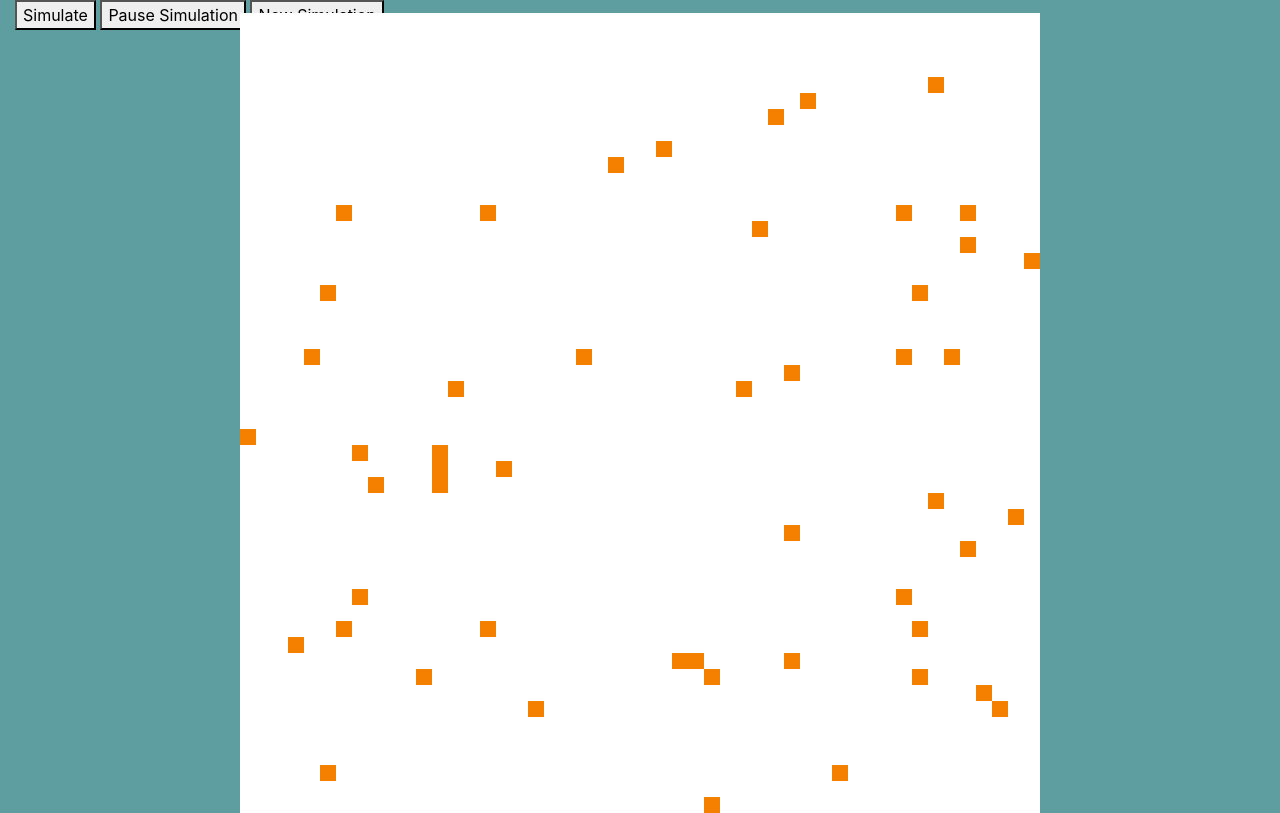
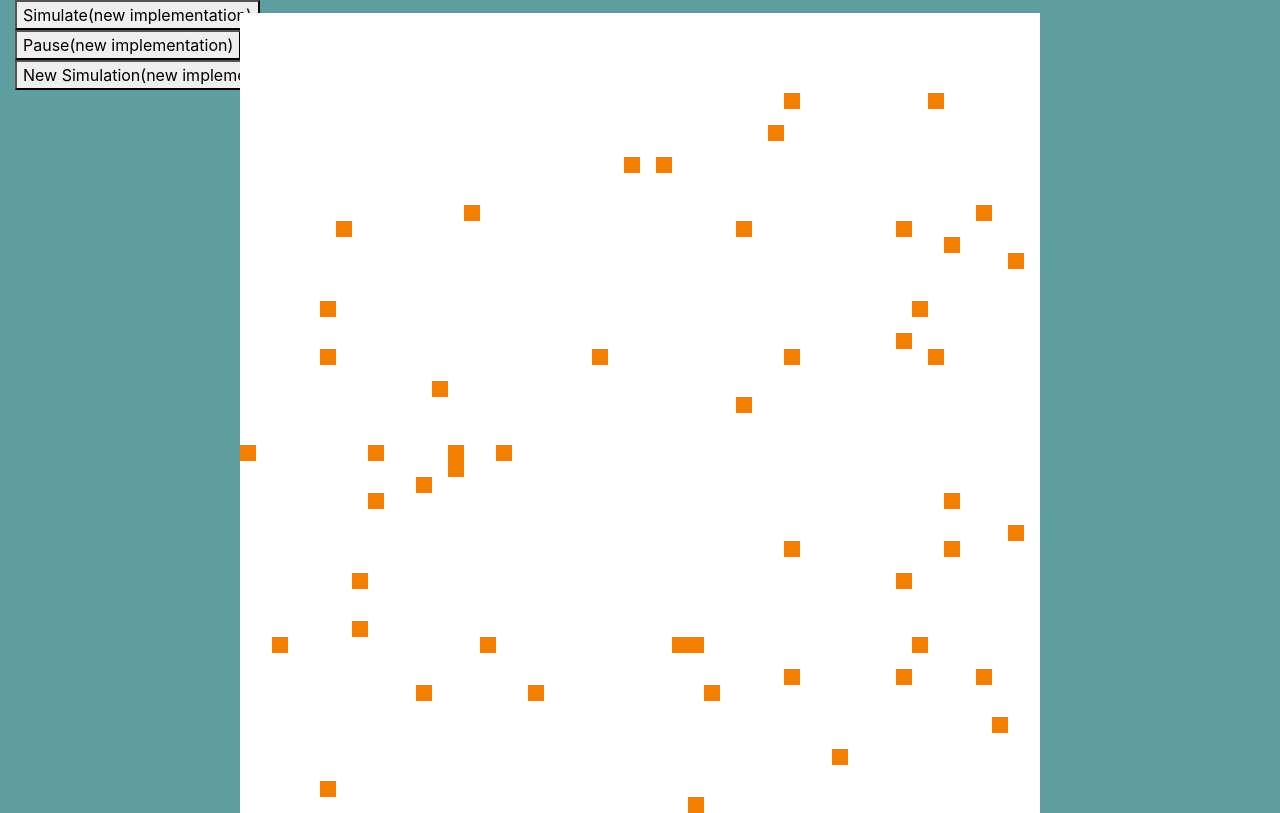
Before and after one commit to 42jaylonw/SimulatedEvolution, a Flask app: page / in a window 1280 px wide. Shown: the part 59-872 px from the top of the page. Run offline with Flask 3, Linux system fonts and the light colour scheme; some libraries are stand-ins or nearby versions.

Commit message:
initial commit for new user interaction implementation

```diff
--- a/games/sprint_0_random/random_moving.py
+++ b/games/sprint_0_random/random_moving.py
@@ -72,5 +72,7 @@ def run_random_moving():
         # print("producers_info: \n", producers_info)
         # print("consumers_info: \n", consumers_info)
 
+def get_location_info(sim):
+    return sim.layers
 if __name__ == '__main__':
     run_random_moving()
--- a/website/Templates/home.html
+++ b/website/Templates/home.html
@@ -8,10 +8,9 @@
 <div class="row">
     <!-- Simulator controls -->
     <div class="col-sm-4">
-        <button type="button" onclick="runSimulation()">Simulate</button>
-        {# <button id="simulateButton" type="button">Simulate</button> #}
-        <button type="button" onclick="pauseSimulation()">Pause Simulation</button>
-        <button type="button" onclick="newSimulation()">New Simulation</button>
+        <button id="simulateButton" type="button">Simulate(new implementation)</button>
+        <button id="pauseSimulationButton" type="button">Pause(new implementation)</button>
+        <button id="newSimulationButton" type="button">New Simulation(new implementation)</button>
     </div>
     <!-- Simulation Area-->
     <div class="col-sm-4">
@@ -20,10 +19,6 @@
             </div>
 
         </div>
-        {# <div class="slider-container">
-            <input type="range" min="0" max="100" value="0" class="slider" id="generation-range">
-        </div> #}
-
     </div>
 </div>
 {% endblock %}
@@ -31,16 +26,8 @@
 <!-- Scripts -->
 {% block script %}
 <!-- Grid functions -->
-{# <script
-type = "text/javascript"
-src = "{{ url_for('static', filename='creature_element.js') }}">
-</script> #}
+
 <script
-type = "text/javascript"
-src = "{{ url_for('static', filename='grid.js') }}"
-></script>
-
-{# <script
 type = "text/javascript"
 src = "{{ url_for('static', filename='simulation-grid.js') }}"
 ></script>
@@ -51,5 +38,5 @@ src = "{{ url_for('static', filename='cell.js') }}"
 <script
 type = "text/javascript"
 src = "{{ url_for('static', filename='frontend-main.js') }}"
-></script> #}
+></script>
 {% endblock script %}
--- a/website/static/frontend-main.js
+++ b/website/static/frontend-main.js
@@ -1,7 +1,27 @@
 
+//Create a 50x50 Simulation Grid
 simSpace = new SimulationGrid(50);
 simSpace.populateGrid();
 
-document.getElementById('simulateButton').addEventListener('click', function(){
+
+//Assign functions for each button
+startSimButton = document.getElementById('simulateButton');
+pauseSimButton = document.getElementById('pauseSimulationButton');
+newSimButton = document.getElementById('newSimulationButton');
+//Start Simulation
+startSimButton.addEventListener('click', function(){
     simSpace.runSimulation();
+    startSimButton.disabled = true;
 });
+
+//Pause Simulation
+pauseSimButton.addEventListener('click', function(){
+    simSpace.pauseSimulation();
+    startSimButton.disabled = false;
+});
+
+//Create a new Simulation
+newSimButton.addEventListener('click', function()
+{
+    simSpace.newSimulation();
+});
--- a/website/static/grid.js
+++ /dev/null
@@ -1,139 +0,0 @@
-
-const output = document.querySelector('.sim-container');
-
-const grid={rows:50, cols:50};
-
-createGrid(grid.rows * grid.cols);
-populateGrid();
-
-// Create grid
-function createGrid(total)
-{
-    for(i = 0; i < total; i++)
-    {
-        const cell = document.createElement('div');
-        // Cell id is 'cell-<row>-<col>'
-        cell.id = 'cell-' + Math.floor(i/grid.rows) + '-' + i % grid.cols;
-        //Add cell to container
-        output.append(cell);
-        //Add style classification for cell
-        cell.classList.add('grid-item');
-        cell.style.backgroundColor = "white";
-        //Add event listeners to each cell
-        cell.onmouseenter = function() {showCellBorder(this)};
-        cell.onmouseleave = function() {hideCellBorder(this)};
-    }
-}
-
-//Create an outline for each cell that the mouse hovers over
-function showCellBorder(cell)
-{
-    // cell.style.border = "3px solid black";
-    cell.style.opacity = 0.5;
-}
-
-//Remove outline when mouse leaves cell
-function hideCellBorder(cell)
-{
-    // cell.style.border = "none";
-    cell.style.opacity = 1;
-}
-//Edit a specified cell
-function editCell(cellId, color)
-{
-    const cell = document.getElementById(cellId);
-    cell.style.backgroundColor = color;
-}
-function addCreature(creature)
-{
-    const cell = document.getElementById(creature.cellId);
-    cell.appendChild(creature.element);
-}
-//Create a new simulation grid on the server, then request the simulation grid information, then apply this data to frontend
-let simulationID;
-function populateGrid()
-{
-    //Create simulation grid and request its information
-    fetch('/setup_grid')
-    .then((response) => response.json())
-    .then((data) => {
-        //Apply received data to grid
-        for(let organism of data)
-        {
-            position = organism[0]
-            color = organism[1]
-            editCell('cell-' + position[0] + '-' + position[1], `rgb(${(color[0] *255)}, ${(color[1] * 255)}, ${(color[2] * 255)})`);
-            // newCreature = new CreatureElement(organism[0], organism[1]);
-            // addCreature(newCreature)
-        }
-        console.log("done setting up grid!");
-
-    })
-    .catch((error) =>{
-        console.error('Error:', error);
-    });
-}
-
-//Request state of simulation grid from server, then apply these changes on the frontend
-function getGridData()
-{
-    //Request simulation grid data
-    fetch('/get_grid_data')
-    .then((response) => response.json())
-    .then((data) => {
-        //update frontend grid
-        for(let organism of data)
-        {
-            oldPosition = organism[0]
-            newPosition = organism[1]
-            color = organism[2]
-            //Change grid data
-            editCell('cell-' + oldPosition[0] + '-' + oldPosition[1], 'white');
-            editCell('cell-' + newPosition[0] + '-' + newPosition[1], `rgb(${(color[0] *255)}, ${(color[1] * 255)}, ${(color[2] * 255)})`);
-        }
-
-    })
-    .catch((error) =>{
-        console.error('Error:', error);
-    });
-}
-
-function newSimulation()
-{
-    for(let i = 0; i < 50 * 50; i++)
-    {
-        editCell('cell-' + Math.floor(i/grid.rows) + '-' + i % grid.cols, 'white');
-    }
-
-     //Create simulation grid and request its information
-     fetch('/new_grid')
-     .then((response) => response.json())
-     .then((data) => {
-         //Apply received data to grid
-         for(let organism of data)
-         {
-             position = organism[0]
-             color = organism[1]
-             editCell('cell-' + position[0] + '-' + position[1], `rgb(${(color[0] *255)}, ${(color[1] * 255)}, ${(color[2] * 255)})`);
-             // newCreature = new CreatureElement(organism[0], organism[1]);
-             // addCreature(newCreature)
-         }
-         console.log("done setting up grid!");
-
-     })
-     .catch((error) =>{
-         console.error('Error:', error);
-     });
-}
-
-//Request simulation grid data from server every 0.45 seconds
-function runSimulation()
-{
-    simulationID = setInterval(getGridData, 500);
-}
-
-//Stop sending simulation grid data requests
-function pauseSimulation()
-{
-    clearInterval(simulationID);
-}
--- a/website/static/simulation-grid.js
+++ b/website/static/simulation-grid.js
@@ -1,23 +1,29 @@
+/**
+ * @class
+ * @classdesc A square grid that displays a simulated environment
+ */
 class SimulationGrid
 {
-    constructor(size)
+    /**
+     * @param {Int} width The width of the the NxN grid
+     */
+    constructor(width)
     {
-        this.cells = new Array(size * size);
+        this.width = width;
+        this.cells = new Array(this.width * this.width);
         const output = document.querySelector('.sim-container');
         //Create NxN square grid containing Cell objects
         for(let i = 0; i < this.cells.length; i++)
         {
-            //Add cell to container
-            let id = 'cell-' + Math.floor(i/size) + '-' + i % size;
-            let curCell = new Cell(id);
+            //Add create and add Cell to container
+            let position = [Math.floor(i/this.width), i % this.width];
+            let curCell = new Cell(position);
             output.append(curCell.element);
-            //Add cell to internal array
-            this.cells[i] = curCell;
         }
     }
 
-    //Edit a specified cell
-    editCell(cellId, color)
+    //Edit a specified cell by it's HTML Id
+    changeCellColor(cellId, color)
     {
         const cell = document.getElementById(cellId);
         cell.style.backgroundColor = color;
@@ -32,10 +38,9 @@ class SimulationGrid
             //Apply received data to grid
             for(let organism of data)
             {
-                const position = organism[0]
-                const color = organism[1]
-                //console.log('cell-' + position[0] + '-' + position[1], `rgb(${(color[0] *255)}, ${(color[1] * 255)}, ${(color[2] * 255)})`);
-                this.editCell('cell-' + position[0] + '-' + position[1], `rgb(${(color[0] *255)}, ${(color[1] * 255)}, ${(color[2] * 255)})`);
+                let position = organism[0]
+                let color = organism[1]
+                this.changeCellColor('cell-' + position[0] + '-' + position[1], `rgb(${(color[0] *255)}, ${(color[1] * 255)}, ${(color[2] * 255)})`);
             }
             console.log("done setting up grid!");
 
@@ -55,12 +60,12 @@ class SimulationGrid
             //update frontend grid
             for(let organism of data)
             {
-                oldPosition = organism[0]
-                newPosition = organism[1]
-                color = organism[2]
+                let oldPosition = organism[0]
+                let newPosition = organism[1]
+                let color = organism[2]
                 //Change grid data
-                this.editCell('cell-' + oldPosition[0] + '-' + oldPosition[1], 'white');
-                this.editCell('cell-' + newPosition[0] + '-' + newPosition[1], `rgb(${(color[0] *255)}, ${(color[1] * 255)}, ${(color[2] * 255)})`);
+                this.changeCellColor('cell-' + oldPosition[0] + '-' + oldPosition[1], 'white');
+                this.changeCellColor('cell-' + newPosition[0] + '-' + newPosition[1], `rgb(${(color[0] *255)}, ${(color[1] * 255)}, ${(color[2] * 255)})`);
             }
 
         })
@@ -68,15 +73,52 @@ class SimulationGrid
             console.error('Error:', error);
         });
     }
-    //Request simulation grid data from server every 0.45 seconds
+
+    //Visually clear the simulation grid
+    clearSimulation()
+    {
+        for(let i = 0; i < 50 * 50; i++)
+        {
+            this.changeCellColor('cell-' + Math.floor(i/this.width) + '-' + i % this.width, 'white');
+        }
+    }
+
+    //Create a new simulation
+    newSimulation()
+    {
+        //Clear any information of an old simulation
+        this.clearSimulation();
+        //Create GET request for new simluation information
+        fetch('/new_grid')
+        .then((response) => response.json())
+        //Request SUCCESS
+        .then((data) => {
+            //Apply received data to grid
+            for(let organism of data)
+            {
+                const position = organism[0]
+                const color = organism[1]
+                this.changeCellColor('cell-' + position[0] + '-' + position[1], `rgb(${(color[0] *255)}, ${(color[1] * 255)}, ${(color[2] * 255)})`);
+            }
+            console.log("Created new Grid!");
+
+        })
+        //Request FAILURE
+        .catch((error) =>{
+            console.error('Error:', error);
+        });
+    }
+
+    //Request simulation grid data from server every 0.500 seconds
     runSimulation()
     {
-        this.simulationID = setInterval(this.getGridData, 1000);
+        this.simulationID = setInterval(() => {this.getGridData()}, 500);
     }
 
     //Stop sending simulation grid data requests
     pauseSimulation()
     {
+        console.log("stopping calls..");
         clearInterval(this.simulationID);
     }
 }
--- a/website/views.py
+++ b/website/views.py
@@ -39,3 +39,14 @@ def get_grid_data():
     global simulator
     # return the updated position of creatures
     return jsonify(random_moving.get_updated_positions(simulator))
+
+@views.route('/get_cell_data', methods=["POST"])
+def get_cell_data():
+    global simulator
+
+    cell_location = request.json["position"]
+    cell_info = random_moving.get_location_info(simulator)
+    layers_at_cell = cell_info[:, cell_location[0], cell_location[1]].tolist()
+    if(layers_at_cell[2] == 1):
+        print(type(layers_at_cell[2]))
+    return jsonify(layers_at_cell)
```
Also changed, not shown: website/static/cell.js (+51 -14 lines), website/static/creature_element.js (deleted, +0 -22 lines).
